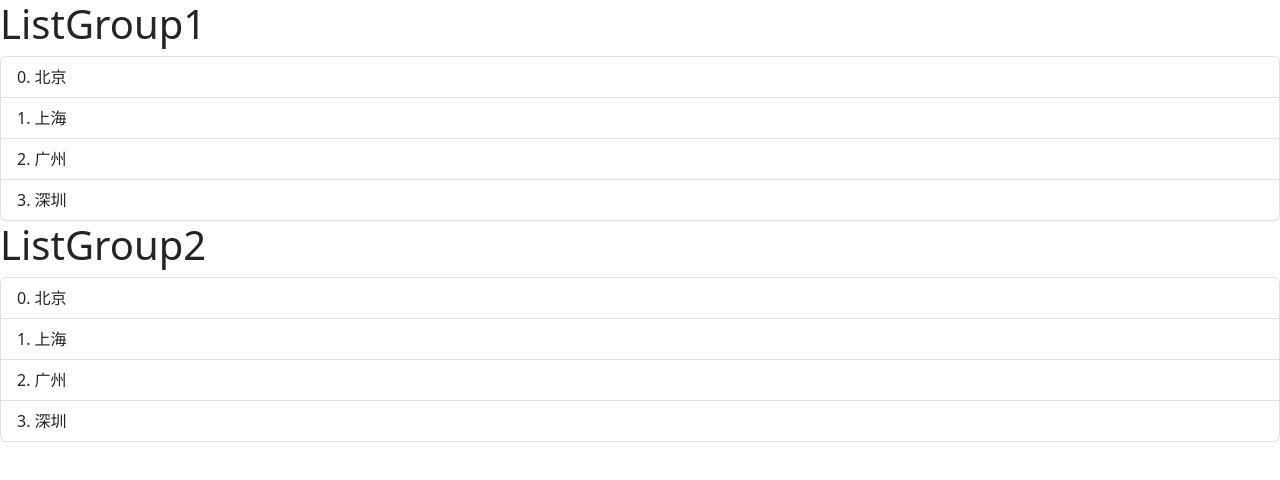
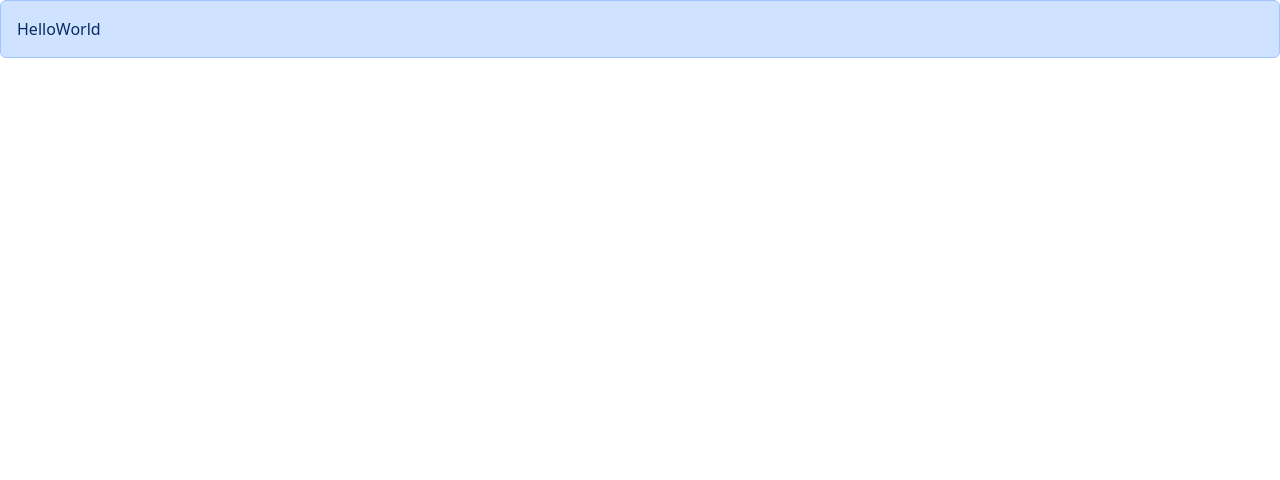
Before and after one commit to react-app-learning/basic-react-demo, a React (Vite) app: page / in a window 1280 px wide. Shown: the top 480 px of the page. Built offline with nearby package versions, Linux system fonts and the light colour scheme.

Commit message:
passing children

```diff
--- a/src/App.tsx
+++ b/src/App.tsx
@@ -1,13 +1,10 @@
 import 'bootstrap/dist/css/bootstrap.css'
-import ListGroup from './components/ListGroup'
+import Alert from './components/Alert'
 
 function App() {
-  const lists = ["北京","上海","广州","深圳"];
-  const handleClick = (name: string) => (console.log(name));
   return (
     <div>
-      <ListGroup lists={lists} heading='ListGroup1' onSelectItem={handleClick}/>
-      <ListGroup lists={lists} heading='ListGroup2' onSelectItem={handleClick}/>
+      <Alert>HelloWorld</Alert>
     </div>
     )
   }
--- /dev/null
+++ b/src/components/Alert.tsx
@@ -0,0 +1,15 @@
+import React, { ReactNode } from "react";
+
+interface Props {
+    children: ReactNode;
+}
+
+function Alert({children} : Props) {
+  return (
+    <div className="alert alert-primary" role="alert">
+      {children}
+    </div>
+  );
+}
+
+export default Alert;
```
Also changed, not shown: 1 other file (tests, documents, lock files or other folders).
